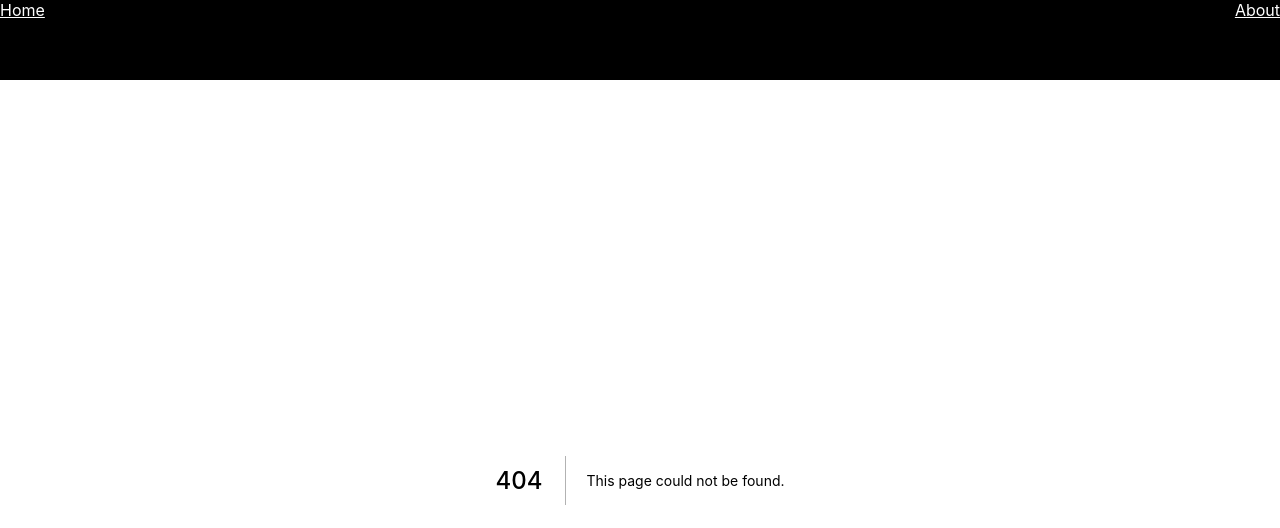
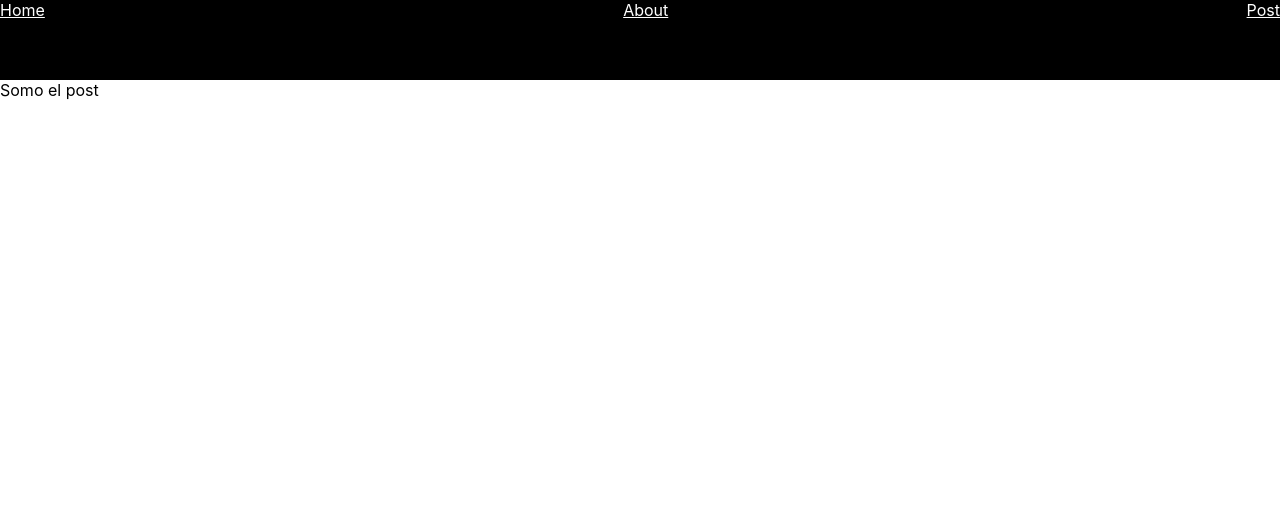
Before and after one commit to AngelRRand/testnextjsts, a Next.js app: page /post in a window 1280 px wide. Before the commit this address had no page. Shown: the top 528 px of the page. Built offline with nearby package versions, Linux system fonts and the light colour scheme.

Commit message:
vamo messi

```diff
--- /dev/null
+++ b/app/post/page.tsx
@@ -0,0 +1,9 @@
+import React from 'react'
+
+const Postpage = () => {
+  return (
+    <div>Somo el post</div>
+  )
+}
+
+export default Postpage
--- a/component/Navigation.tsx
+++ b/component/Navigation.tsx
@@ -9,6 +9,9 @@ const links = [{
 },{
   label: 'About',
   route: '/about'
+},{
+  label: 'Post',
+  route: '/post'
 }]
 const Navigation:React.FC<Container> = ({a}) => {
   return (
```
Also changed, not shown: app/post/[id]/page.tsx (added, +11 -0 lines).
